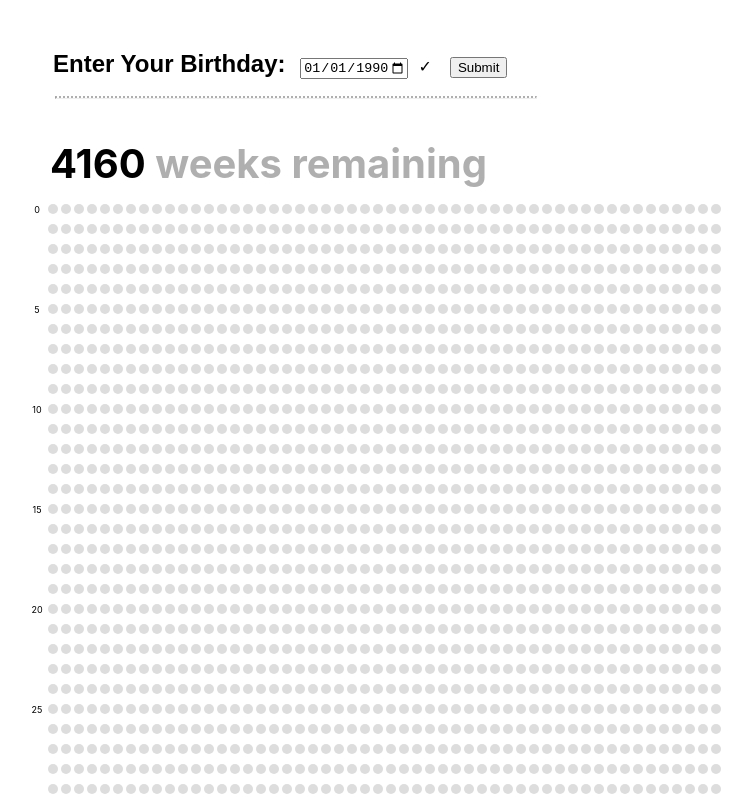
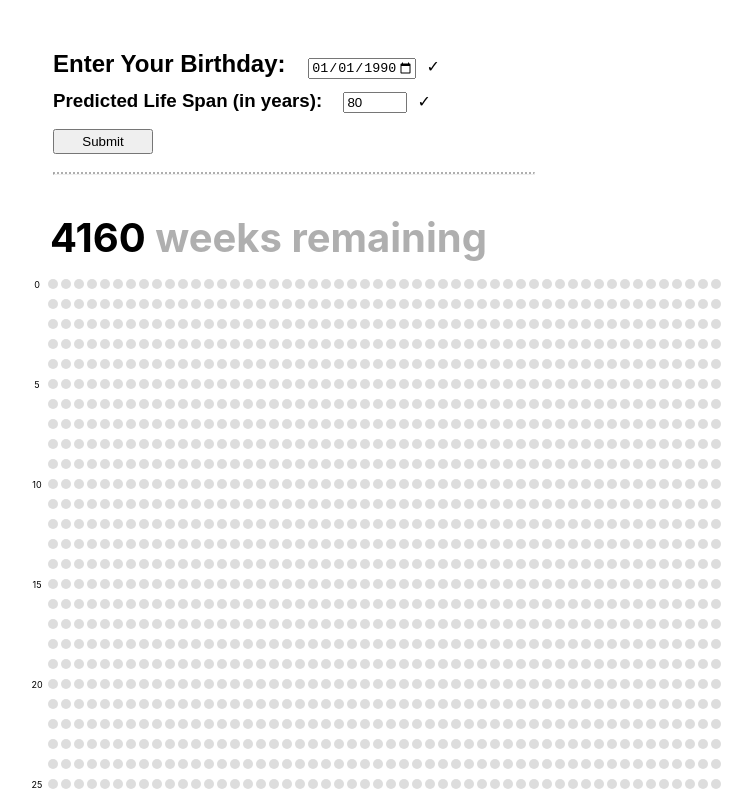
Before and after one commit to chadohta/weeks-remaining, a React (Create React App) app: page / in a window 1280 px wide. Shown: the top 797 px of the page, without its empty margins (265-1017 px from the left). Built offline with nearby package versions, Linux system fonts and the light colour scheme.

Commit message:
add user input predicted life span

```diff
--- a/src/helpers/helper-functions.js
+++ b/src/helpers/helper-functions.js
@@ -1,10 +1,37 @@
 const moment = require('moment');
+
+// validates the input birthday and predicated life span
+export function validateUserInput(birthday, lifeSpan) {
+    if (lifeSpan < 1 || lifeSpan > 120) {
+        alert("Predicted life span must be in the range 1 - 120 years");
+        return false;
+    }
+
+    let res = (lifeSpan - Math.floor(lifeSpan)) !== 0;
+    if (res) {
+        alert("Please enter a whole number for Predicated Life Span.");
+        return false;
+    }
+
+    let bday = moment(birthday, 'MM/DD/YYYY', true);
+    let lowerBound = moment().subtract(lifeSpan, 'y');
+    let upperBound = moment();
+
+    if (bday.isSameOrBefore(lowerBound)) {
+        alert("Your predicted life span is less than your current age. Please enter a larger number.");
+        return false;
+    }
+    if (bday.isAfter(upperBound)) {
+        alert("You have not been born yet!");
+        return false;
+    }
+    return true;
+}
 
 // returns an array of GridNodes that represents the weeks
 // in a persons life that have already passed
 export function getPassedWeeks(grid, birthday) {
     const passedWeeks = [];
-    if (!validateBirthday(birthday)) return passedWeeks;
 
     const yearsPassed = getYears(birthday);
     for (let i = 0; i < yearsPassed; i++) {
@@ -18,23 +45,6 @@ export function getPassedWeeks(grid, birthday) {
         passedWeeks.push(grid[yearsPassed][i]);
     }
     return passedWeeks;
-}
-
-// validates the input birthday
-function validateBirthday(birthday) {
-    let bday = moment(birthday, 'MM/DD/YYYY', true);
-    let lowerBound = moment().subtract(80, 'y');
-    let upperBound = moment();
-
-    if (bday.isSameOrBefore(lowerBound)) {
-        alert("You have lived longer than the average human life span (80 years)! That's awesome!");
-        return false;
-    }
-    if (bday.isAfter(upperBound)) {
-        alert("You have not been born yet!");
-        return false;
-    }
-    return true;
 }
 
 // returns the number of years that have passed in a person's life
--- a/src/pages/Home.jsx
+++ b/src/pages/Home.jsx
@@ -2,23 +2,26 @@ import React, { Component } from 'react';
 import '../styles/Home.css';
 import GridNode from '../components/GridNode';
 import LabelNode from '../components/LabelNode';
-import { getPassedWeeks } from '../helpers/helper-functions';
+import { getPassedWeeks, validateUserInput } from '../helpers/helper-functions';
 
 class Home extends Component {
     state = {
         grid: [],
         labels: [],
-        weeksRemaining: 4160, // 80 years * 52 weeks per year
+        weeksRemaining: 4160, // default = 80 years * 52 weeks per year
+        predictedLifeSpan: 80,
     }
 
     componentDidMount() {
-        this.createWeekLabels();
-        this.createGrid();
+        let defaultLifeSpan = 80;
+        this.createWeekLabels(defaultLifeSpan);
+        this.createGrid(defaultLifeSpan);
+        this.resetWeeksRemainingCount(defaultLifeSpan);
     }
 
-    createWeekLabels() {
+    createWeekLabels(years) {
         const labels = [];
-        for (let row = 0; row < 80; row++) {
+        for (let row = 0; row < years; row++) {
             const currentRow = [];
             for (let col = 0; col < 1; col++) {
                 currentRow.push(this.createLabel(col, row));
@@ -39,9 +42,9 @@ class Home extends Component {
         };
     }
 
-    createGrid() {
+    createGrid(years) {
         const grid = [];
-        for (let row = 0; row < 80; row++) {
+        for (let row = 0; row < years; row++) {
             const currentRow = [];
             for (let col = 0; col < 52; col++) {
                 currentRow.push(this.createNode(col, row));
@@ -75,15 +78,21 @@ class Home extends Component {
         }
     }
 
-    resetWeeksRemainingCount() {
+    resetWeeksRemainingCount(years) {
         this.setState({
-            weeksRemaining: 4160,
+            weeksRemaining: years * 52,
         });
     }
 
-    setWeeksRemainingCount(n) {
+    setWeeksRemainingCount(years, n) {
         this.setState({
-            weeksRemaining: 4160 - n,
+            weeksRemaining: years * 52 - n,
+        });
+    }
+
+    updatePredictedLifeSpan(lifeSpan) {
+        this.setState({
+            predictedLifeSpan: lifeSpan,
         });
     }
 
@@ -96,17 +105,33 @@ class Home extends Component {
 
     handleBirthdaySubmit() {
         this.toggleButtons(true);
-        this.resetGrid();
-        this.resetWeeksRemainingCount();
+        const { grid, predictedLifeSpan } = this.state;
 
+        const lifeSpan = document.getElementById('lifeSpan').value;
         const birthday = document.getElementById('birthday').value; // YYYY-MM-DD string
         const dateParts = birthday.split('-');
         const bday = dateParts[1] + "/" + dateParts[2] + "/" + dateParts[0]; // MM/DD/YYYY string
 
-        const { grid } = this.state;
+        // validate user input first, returns if invalid
+        if (!validateUserInput(bday, lifeSpan)) {
+            this.toggleButtons(false);
+            return;
+        }
+
+        // if user changes the predicated life span remake the grid
+        if (lifeSpan !== predictedLifeSpan) {
+            this.createWeekLabels(lifeSpan);
+            this.createGrid(lifeSpan);
+            this.updatePredictedLifeSpan(lifeSpan);
+            setTimeout(() => { this.resetGrid(); }, 500); // make sure state is updated with new grid
+        } else {
+            this.resetGrid();
+        }
+        this.resetWeeksRemainingCount(lifeSpan);
+
         const weeksPassed = getPassedWeeks(grid, bday);
-        this.animateExploration(weeksPassed);
-        this.setWeeksRemainingCount(weeksPassed.length);
+        setTimeout(() => { this.animateExploration(weeksPassed); }, 1000); // make sure grid is reset first
+        this.setWeeksRemainingCount(lifeSpan, weeksPassed.length);
     }
 
     animateExploration(weeksPassed) {
@@ -128,11 +153,16 @@ class Home extends Component {
         return (
             <div>
                 <div className="input-container">
-                    <label>
-                        <h2> Enter Your Birthday: </h2>
-                        <input type="date" id="birthday" defaultValue="1990-01-01" min="1900-01-01" max="2020-12-31" required/>
+                    <div>
+                        <label for="bday"> <h2> Enter Your Birthday: </h2> </label>
+                        <input type="date" id="birthday" name="bday" defaultValue="1990-01-01" min="1900-01-01" max="2020-12-31" required/>
                         <span className="validity"></span>
-                    </label>
+                    </div>
+                    <div>
+                        <label for="predictedLifeSpan"> <h3> Predicted Life Span (in years): </h3> </label>
+                        <input type="number" id="lifeSpan" name="predictedLifeSpan" min="1" max="123" defaultValue="80" step="1" required/>
+                        <span className="validity"></span>
+                    </div>
                     <button className="birthdaySubmit" onClick={() => this.handleBirthdaySubmit()}> Submit </button>
                     <hr/>
                 </div>
@@ -179,7 +209,7 @@ class Home extends Component {
                     </div>
                 </div>
 
-                <p className="footer"> ** Weeks remaining is based on the average human life span of 79 years (rounded to 80). </p>
+                <p className="footer"> ** Default life span is based on the average human life span of 79 years (rounded to 80). </p>
 
             </div>
         );
--- a/src/styles/Home.css
+++ b/src/styles/Home.css
@@ -20,6 +20,18 @@
     padding: 50px 0 20px 0;
     width: 660px;
     text-align: left;
+}
+
+.validity {
+    font: 1rem 'Fira Sans', sans-serif;
+}
+
+.birthdaySubmit {
+    margin-top: 10px;
+    margin-bottom: 10px;
+    margin-left: 8px;
+    width: 100px;
+    height: 25px;
 }
 
 label {
@@ -53,16 +65,12 @@ h1 {
     font-size: 40px;
 }
 
-h2, button {
+h2, h3, button {
     display: inline;
-}
-
-button {
-    margin-left: 10px;
 }
 
 hr {
     width: 480px;
     border-top: 2px dotted rgb(175, 175, 175);
-    margin: 10px;
+    margin: 8px;
 }
```
Also changed, not shown: 2 other files (tests, documents, lock files or other folders).
